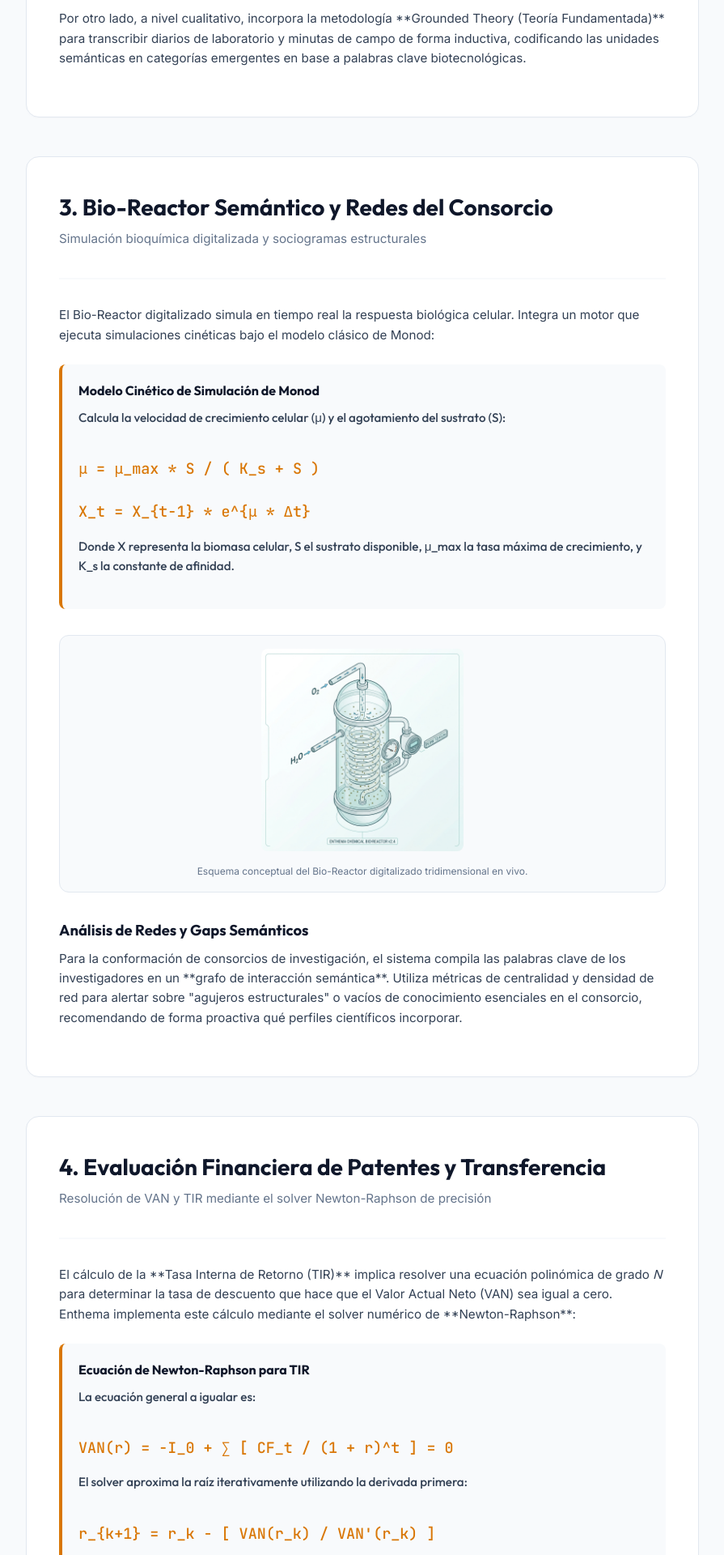
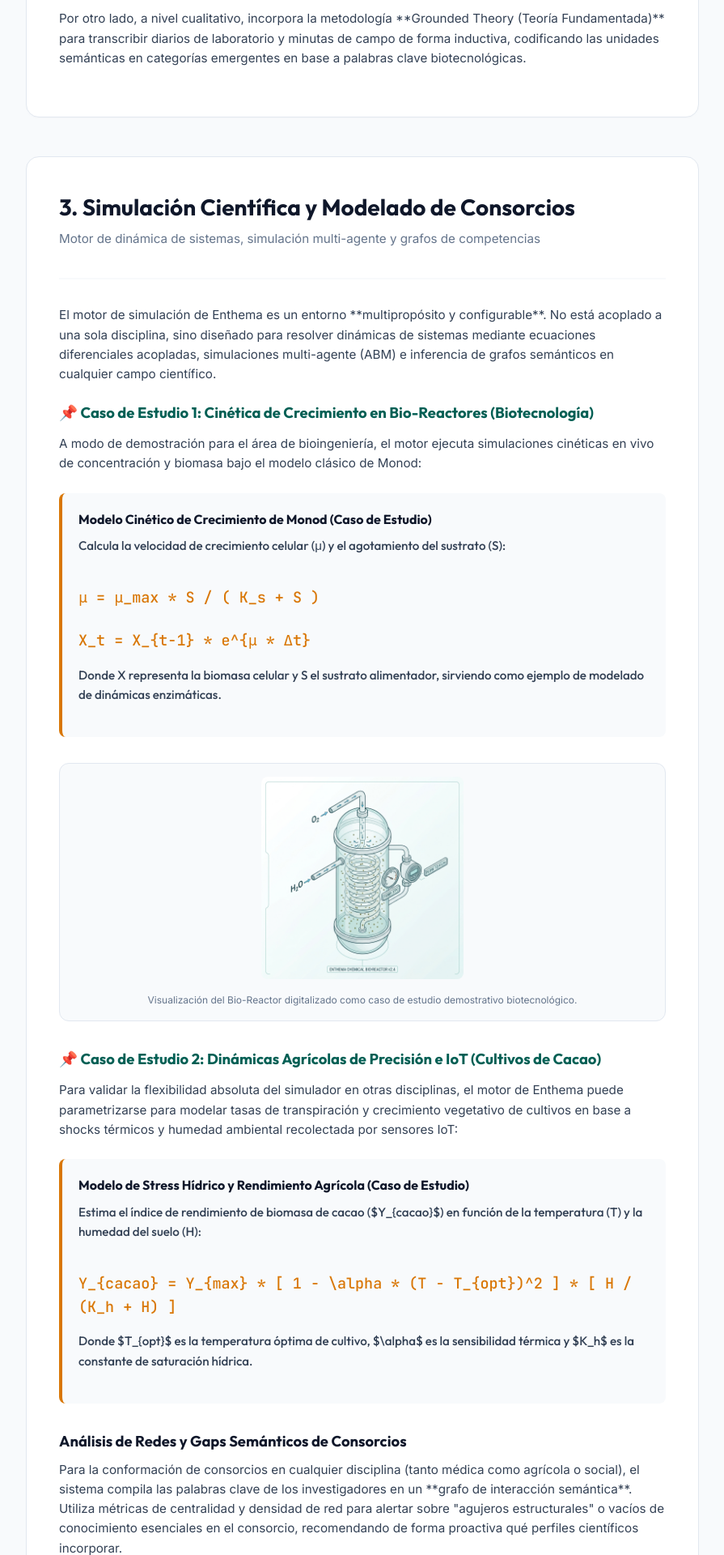
Before and after one commit to rafaellacau/enthema-suite, a FastAPI app: template templates/manual.html in a window 1280 px wide. Shown: the part 3480-5400 px from the top of the page at 81% size, without its empty margins (352-1247 px from the left). Run offline with FastAPI, Linux system fonts and the light colour scheme; the template is opened without the code that fills it, so the values that code supplies are empty; some libraries are stand-ins or nearby versions.

Commit message:
docs: generalize scientific simulation section in manual, framing bio-reactor and cacao IoT as demonstration case studies

```diff
--- a/templates/manual.html
+++ b/templates/manual.html
@@ -352,7 +352,7 @@
         <span class="material-symbols-outlined">bar_chart</span> 2. Inferencia de Datos
       </a>
       <a href="#reactor" class="nav-link">
-        <span class="material-symbols-outlined">biotech</span> 3. Bio-Reactor Semántico
+        <span class="material-symbols-outlined">biotech</span> 3. Simulación y Consorcios
       </a>
       <a href="#finance" class="nav-link">
         <span class="material-symbols-outlined">payments</span> 4. Proyecciones VAN/TIR
@@ -482,18 +482,23 @@ except Exception as e:
       </p>
     </section>
 
-    <!-- CHAPTER 5: SEMANTIC BIOREACTOR -->
+    <!-- CHAPTER 5: SCIENTIFIC SIMULATION -->
     <section id="reactor">
       <div class="section-header">
-        <h2>3. Bio-Reactor Semántico y Redes del Consorcio</h2>
-        <p>Simulación bioquímica digitalizada y sociogramas estructurales</p>
+        <h2>3. Simulación Científica y Modelado de Consorcios</h2>
+        <p>Motor de dinámica de sistemas, simulación multi-agente y grafos de competencias</p>
       </div>
       <p>
-        El Bio-Reactor digitalizado simula en tiempo real la respuesta biológica celular. Integra un motor que ejecuta simulaciones cinéticas bajo el modelo clásico de Monod:
+        El motor de simulación de Enthema es un entorno **multipropósito y configurable**. No está acoplado a una sola disciplina, sino diseñado para resolver dinámicas de sistemas mediante ecuaciones diferenciales acopladas, simulaciones multi-agente (ABM) e inferencia de grafos semánticos en cualquier campo científico.
+      </p>
+
+      <h3 style="margin-bottom: 0.75rem; font-size: 1.15rem; color: var(--primary);">📌 Caso de Estudio 1: Cinética de Crecimiento en Bio-Reactores (Biotecnología)</h3>
+      <p>
+        A modo de demostración para el área de bioingeniería, el motor ejecuta simulaciones cinéticas en vivo de concentración y biomasa bajo el modelo clásico de Monod:
       </p>
 
       <div class="math-block">
-        <strong>Modelo Cinético de Simulación de Monod</strong>
+        <strong>Modelo Cinético de Crecimiento de Monod (Caso de Estudio)</strong>
         <p>Calcula la velocidad de crecimiento celular (&mu;) y el agotamiento del sustrato (S):</p>
         <div class="math-formula">
           &mu; = &mu;_max * S / ( K_s + S )
@@ -501,17 +506,30 @@ except Exception as e:
         <div class="math-formula">
           X_t = X_{t-1} * e^{&mu; * &Delta;t}
         </div>
-        <p>Donde X representa la biomasa celular, S el sustrato disponible, &mu;_max la tasa máxima de crecimiento, y K_s la constante de afinidad.</p>
+        <p>Donde X representa la biomasa celular y S el sustrato alimentador, sirviendo como ejemplo de modelado de dinámicas enzimáticas.</p>
       </div>
 
       <div class="image-showcase">
         <img src="/static/images/enthema_bioreactor.png" alt="enthema_bioreactor.png">
-        <div class="image-caption">Esquema conceptual del Bio-Reactor digitalizado tridimensional en vivo.</div>
+        <div class="image-caption">Visualización del Bio-Reactor digitalizado como caso de estudio demostrativo biotecnológico.</div>
       </div>
 
-      <h3 style="margin-bottom: 0.5rem; font-size: 1.15rem;">Análisis de Redes y Gaps Semánticos</h3>
+      <h3 style="margin-bottom: 0.75rem; font-size: 1.15rem; color: var(--primary); margin-top: 2rem;">📌 Caso de Estudio 2: Dinámicas Agrícolas de Precisión e IoT (Cultivos de Cacao)</h3>
       <p>
-        Para la conformación de consorcios de investigación, el sistema compila las palabras clave de los investigadores en un **grafo de interacción semántica**. Utiliza métricas de centralidad y densidad de red para alertar sobre "agujeros estructurales" o vacíos de conocimiento esenciales en el consorcio, recomendando de forma proactiva qué perfiles científicos incorporar.
+        Para validar la flexibilidad absoluta del simulador en otras disciplinas, el motor de Enthema puede parametrizarse para modelar tasas de transpiración y crecimiento vegetativo de cultivos en base a shocks térmicos y humedad ambiental recolectada por sensores IoT:
+      </p>
+      <div class="math-block" style="border-left-color: var(--accent);">
+        <strong>Modelo de Stress Hídrico y Rendimiento Agrícola (Caso de Estudio)</strong>
+        <p>Estima el índice de rendimiento de biomasa de cacao ($Y_{cacao}$) en función de la temperatura (T) y la humedad del suelo (H):</p>
+        <div class="math-formula">
+          Y_{cacao} = Y_{max} * [ 1 - \alpha * (T - T_{opt})^2 ] * [ H / (K_h + H) ]
+        </div>
+        <p>Donde $T_{opt}$ es la temperatura óptima de cultivo, $\alpha$ es la sensibilidad térmica y $K_h$ es la constante de saturación hídrica.</p>
+      </div>
+
+      <h3 style="margin-bottom: 0.5rem; font-size: 1.15rem; margin-top: 2rem;">Análisis de Redes y Gaps Semánticos de Consorcios</h3>
+      <p>
+        Para la conformación de consorcios en cualquier disciplina (tanto médica como agrícola o social), el sistema compila las palabras clave de los investigadores en un **grafo de interacción semántica**. Utiliza métricas de centralidad y densidad de red para alertar sobre "agujeros estructurales" o vacíos de conocimiento esenciales en el consorcio, recomendando de forma proactiva qué perfiles científicos incorporar.
       </p>
     </section>
 
```
